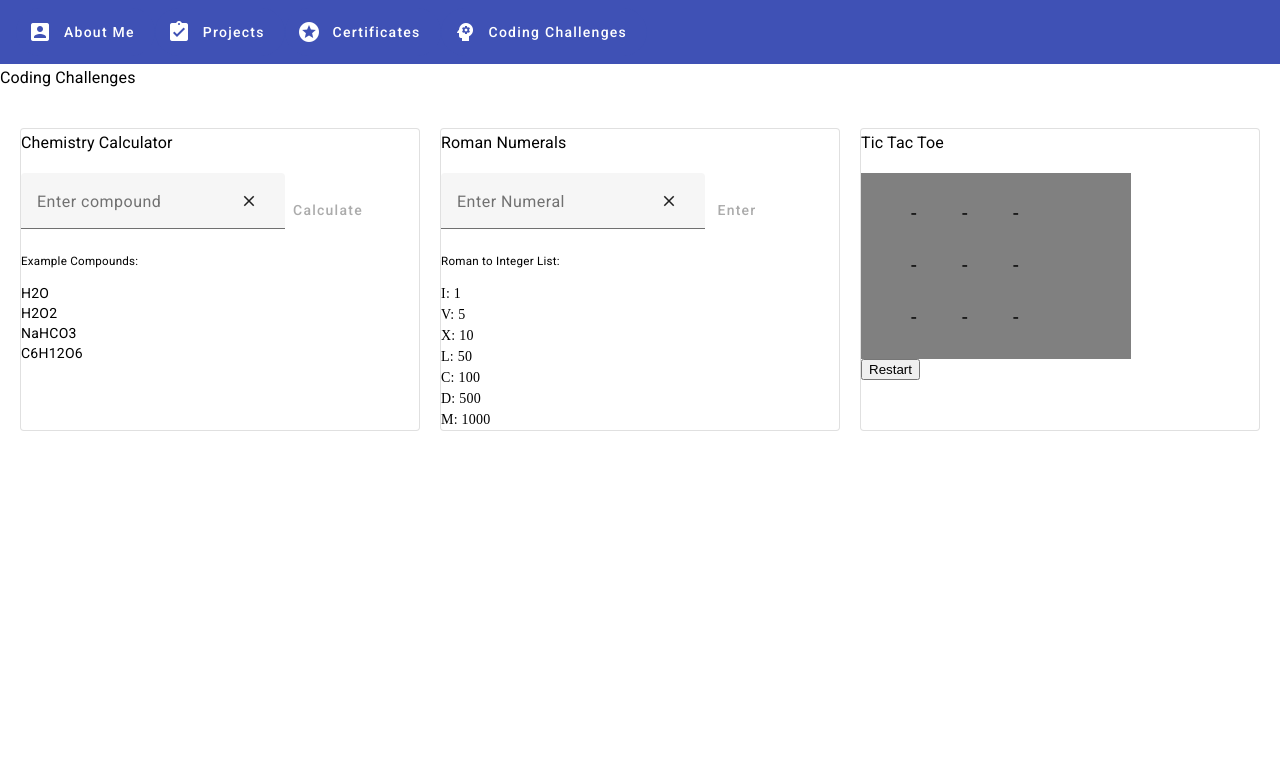
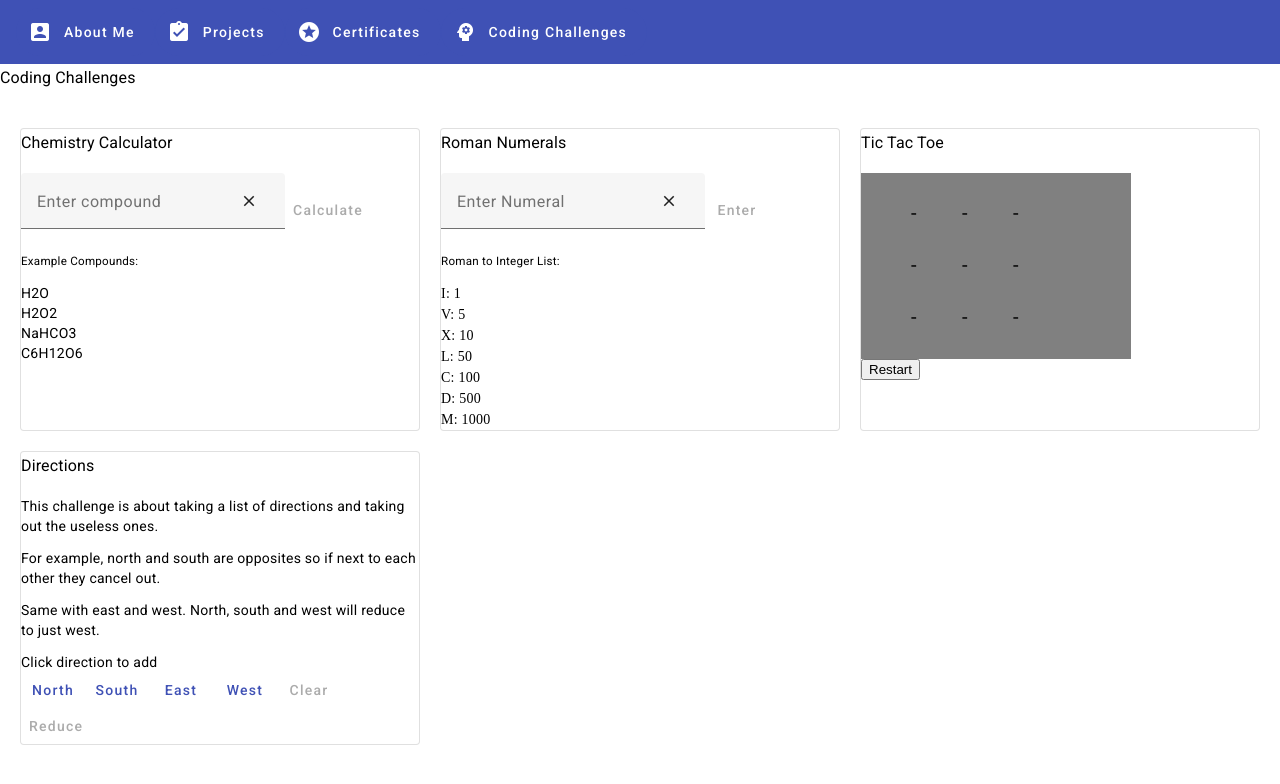
Before and after one commit to CarpalCarp/Ng-Playground, an Angular app: page /coding-challenges in a window 1280 px wide. Shown: the top 784 px of the page. Built offline with nearby package versions, Linux system fonts and the light colour scheme.

Commit message:
Brought back the directions component

```diff
--- a/src/app/coding-challenges/coding-challenges.component.html
+++ b/src/app/coding-challenges/coding-challenges.component.html
@@ -9,10 +9,10 @@
   <mat-card class="display-card" appearance="outlined">
     <tic-tac-toe [title]="'Tic Tac Toe'"></tic-tac-toe>
   </mat-card>
+  <mat-card class="display-card" appearance="outlined">
+    <directions [title]="'Directions'"></directions>
+  </mat-card>
   <!--<mat-card class="display-card" appearance="outlined">
-    <directions title="Directions"></directions>
-  </mat-card>
-  <mat-card class="display-card" appearance="outlined">
     <to-do-list title="To Do List"></to-do-list>
   </mat-card>
   <mat-card class="display-card" appearance="outlined">
--- a/src/app/coding-challenges/coding-challenges.component.ts
+++ b/src/app/coding-challenges/coding-challenges.component.ts
@@ -17,7 +17,7 @@ import { ChemistryCalculatorComponent } from './chemistry-calculator/chemistry-c
     // TreasureHuntComponent,
     // CrosswordComponent,
     // ToDoListComponent,
-    // DirectionsComponent,
+    DirectionsComponent,
     TicTacToeComponent,
     RomanNumeralsComponent,
     ChemistryCalculatorComponent
--- a/src/app/coding-challenges/directions/directions.component.ts
+++ b/src/app/coding-challenges/directions/directions.component.ts
@@ -1,4 +1,5 @@
-import { Component, Input } from '@angular/core';
+import { Component, input } from '@angular/core';
+import { MatButtonModule } from '@angular/material/button';
 import { MatFormFieldModule } from '@angular/material/form-field';
 import { MatListModule } from '@angular/material/list';
 
@@ -8,46 +9,47 @@ import { MatListModule } from '@angular/material/list';
   styleUrls: ['./directions.component.css'],
   imports: [
     MatListModule,
-    MatFormFieldModule
+    MatFormFieldModule,
+    MatButtonModule
   ],
   standalone: true
 })
 export class DirectionsComponent {
-  @Input() title: string = "";
-  public directions: string[] = [];
+  title = input<string>('');
+  directions: string[] = [];
 
-  public addNorth() {
-    this.directions.push("NORTH");
+  addNorth() {
+    this.directions.push('NORTH');
   }
 
-  public addSouth() {
-    this.directions.push("SOUTH");
+  addSouth() {
+    this.directions.push('SOUTH');
   }
 
-  public addEast() {
-    this.directions.push("EAST");
+  addEast() {
+    this.directions.push('EAST');
   }
 
-  public addWest() {
-    this.directions.push("WEST");
+  addWest() {
+    this.directions.push('WEST');
   }
 
-  public clear() {
+  clear() {
     this.directions = [];
   }
 
   removeOpp(value: string, opp: string) {
     value = value.replace(opp, '');
-    return value.replace("  ", ' ');
+    return value.replace('  ', ' ');
   }
 
   dirReduce() {
     let tempString = this.directions.join(' ');
-    while (tempString.includes("NORTH SOUTH") || tempString.includes("SOUTH NORTH") || tempString.includes("EAST WEST") || tempString.includes("WEST EAST")) {
-      tempString = this.removeOpp(tempString, "NORTH SOUTH");
-      tempString = this.removeOpp(tempString, "SOUTH NORTH");
-      tempString = this.removeOpp(tempString, "EAST WEST");
-      tempString = this.removeOpp(tempString, "WEST EAST");
+    while (tempString.includes('NORTH SOUTH') || tempString.includes('SOUTH NORTH') || tempString.includes('EAST WEST') || tempString.includes('WEST EAST')) {
+      tempString = this.removeOpp(tempString, 'NORTH SOUTH');
+      tempString = this.removeOpp(tempString, 'SOUTH NORTH');
+      tempString = this.removeOpp(tempString, 'EAST WEST');
+      tempString = this.removeOpp(tempString, 'WEST EAST');
     }
     if (tempString.trim() === '')
       this.directions = [];
```
Also changed, not shown: src/app/coding-challenges/directions/directions.component.html (+3 -5 lines).
